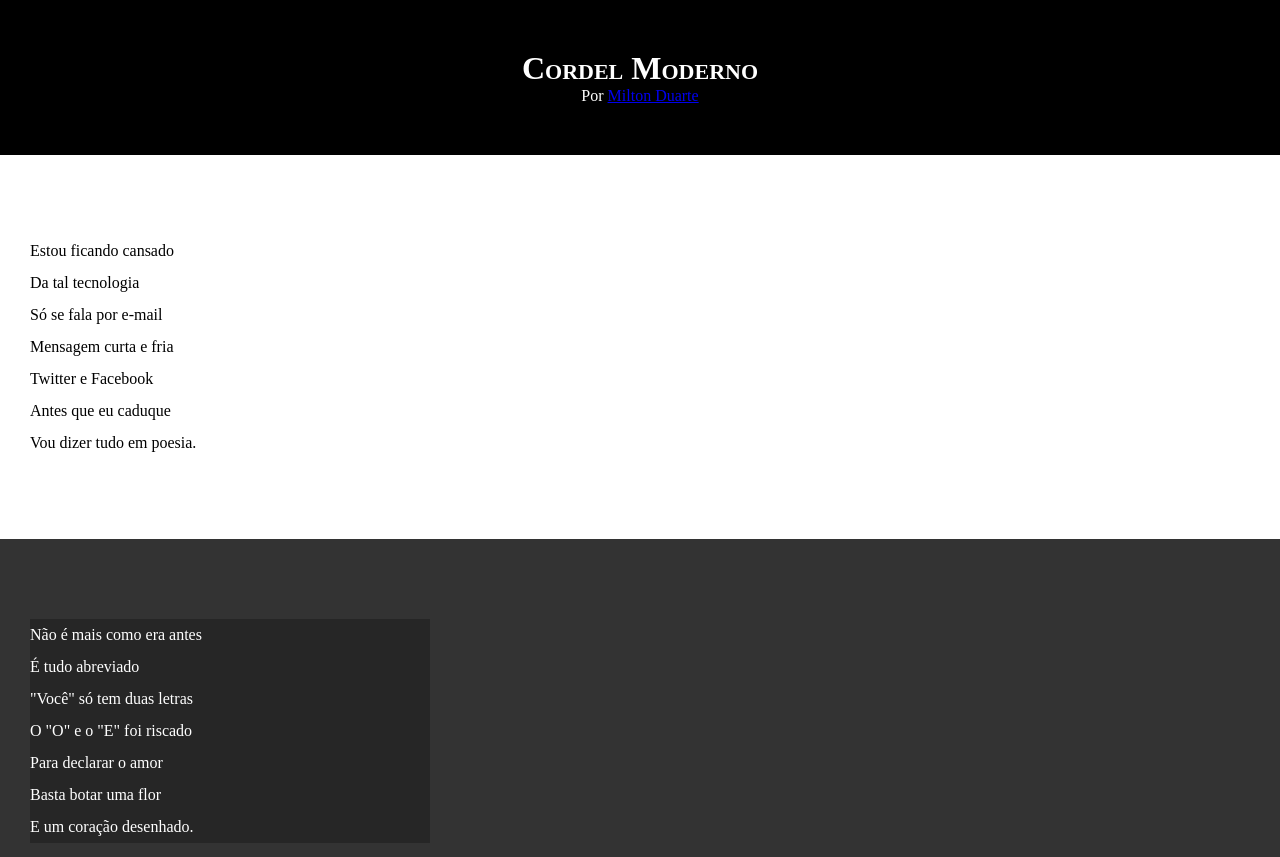
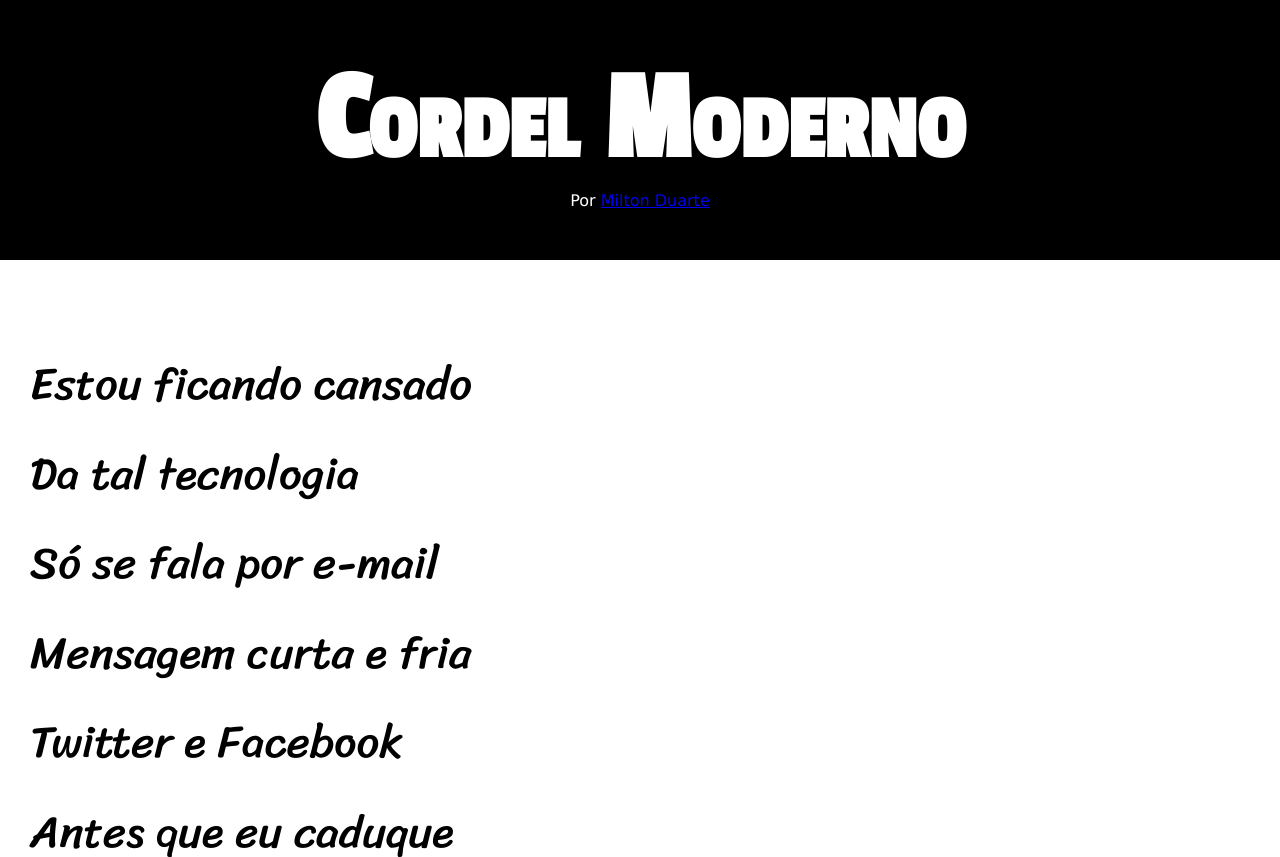
Before and after one commit to Galeofe/cordel-HTML, a plain HTML site: page cordel.html in a window 1280 px wide. Shown: the top 857 px of the page. Drawn offline with Linux system fonts and the light colour scheme.

Commit message:
atualizações de estilo

```diff
--- a/style.css
+++ b/style.css
@@ -1,35 +1,49 @@
 @charset "UTF-8";
 
+@import url('https://fonts.googleapis.com/css2?family=Bebas+Neue&family=Passion+One&display=swap');
+
 @font-face {
-    font-family: 'destaque';
-    src: url('');
+    font-family: 'texto';
+    src: url('fonte/sriracha.ttf') format('opentype');
+    font-weight: normal;
+}
+
+:root {
+    --fonte1: Verdana, Geneva, Tahoma, sans-serif;
+    --fonte2: 'texto';
+    --fonte3: 'Passion One', cursive;
 }
 
 * {
     margin: 0px;
     padding: 0px;
+    font-size: 1em;
 }
 
 html, body {
     min-height: 100vh;
     background-color: darkgray;
-
+    font-family: Verdana, Geneva, Tahoma, sans-serif;
+    font-family: var(--fonte2);
 }
 
 header {
     background-color: black;
     color: white;
     text-align: center;
+
 }
 
 header > h1 {
-    font-family: 'destaque';
+    font-family: var(--fonte3);
     padding-top: 50px;
     font-variant: small-caps;
+    font-size: 10vw;
 }
 
 header > p {
     padding-bottom: 50px;
+    font-family: var(--fonte1);
 }
 
 header > a, footer > a {
@@ -47,6 +61,7 @@ section {
     padding-bottom: 10vh;
     padding-left: 30px;
     line-height: 2em;
+    font-size: 3.5vw;
 
 }
 
@@ -62,7 +77,8 @@ section.imagem {
 
 section.imagem > p {
     background-color: rgba(0, 0, 0, 0.253);
-    width: 400px;
+    display: inline-block;
+    padding: 5px;
 }
 
 footer {
@@ -70,4 +86,5 @@ footer {
     background-color: black;
     text-align: center;
     padding: 10px;
+    font-family: var(--fonte1);
 }
```
